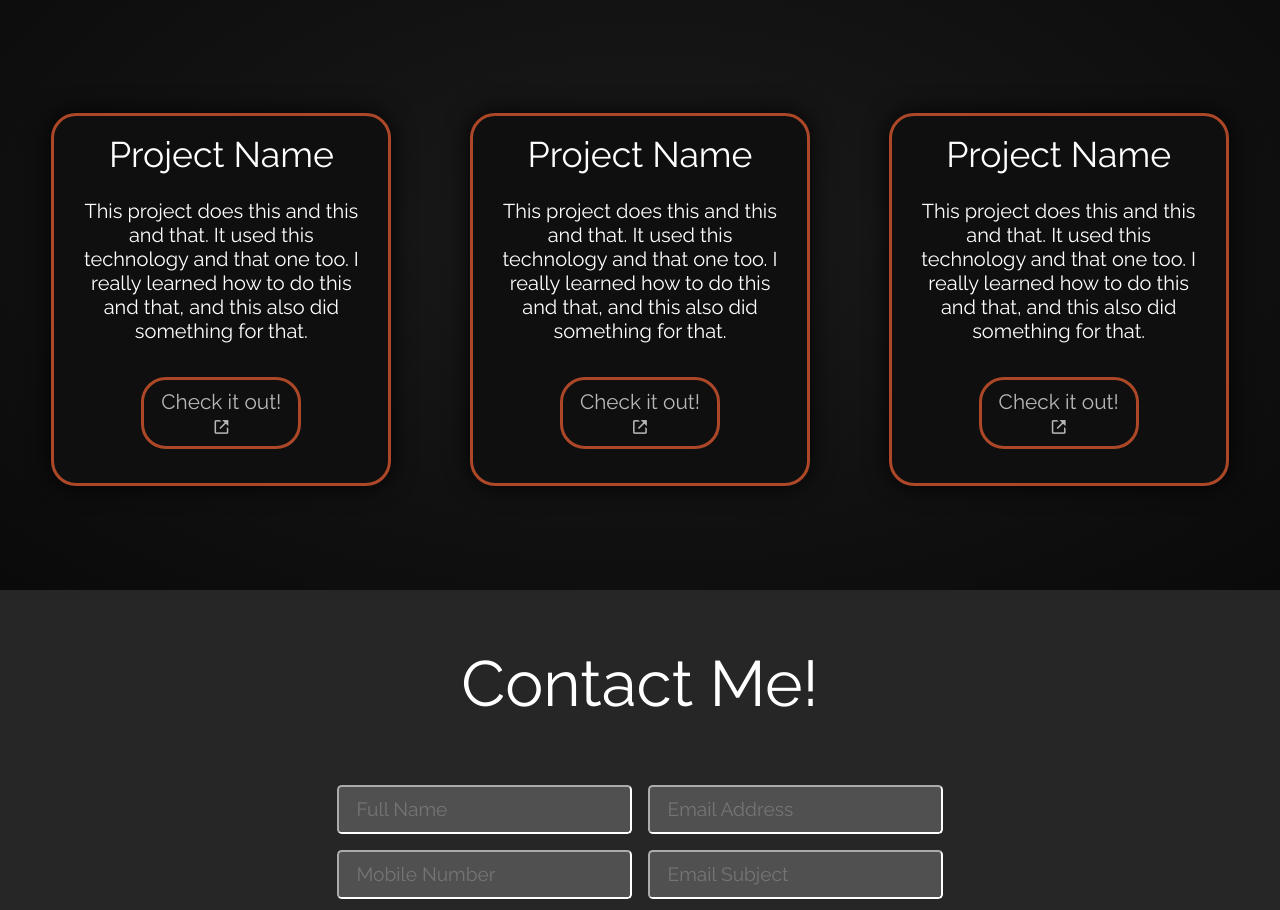
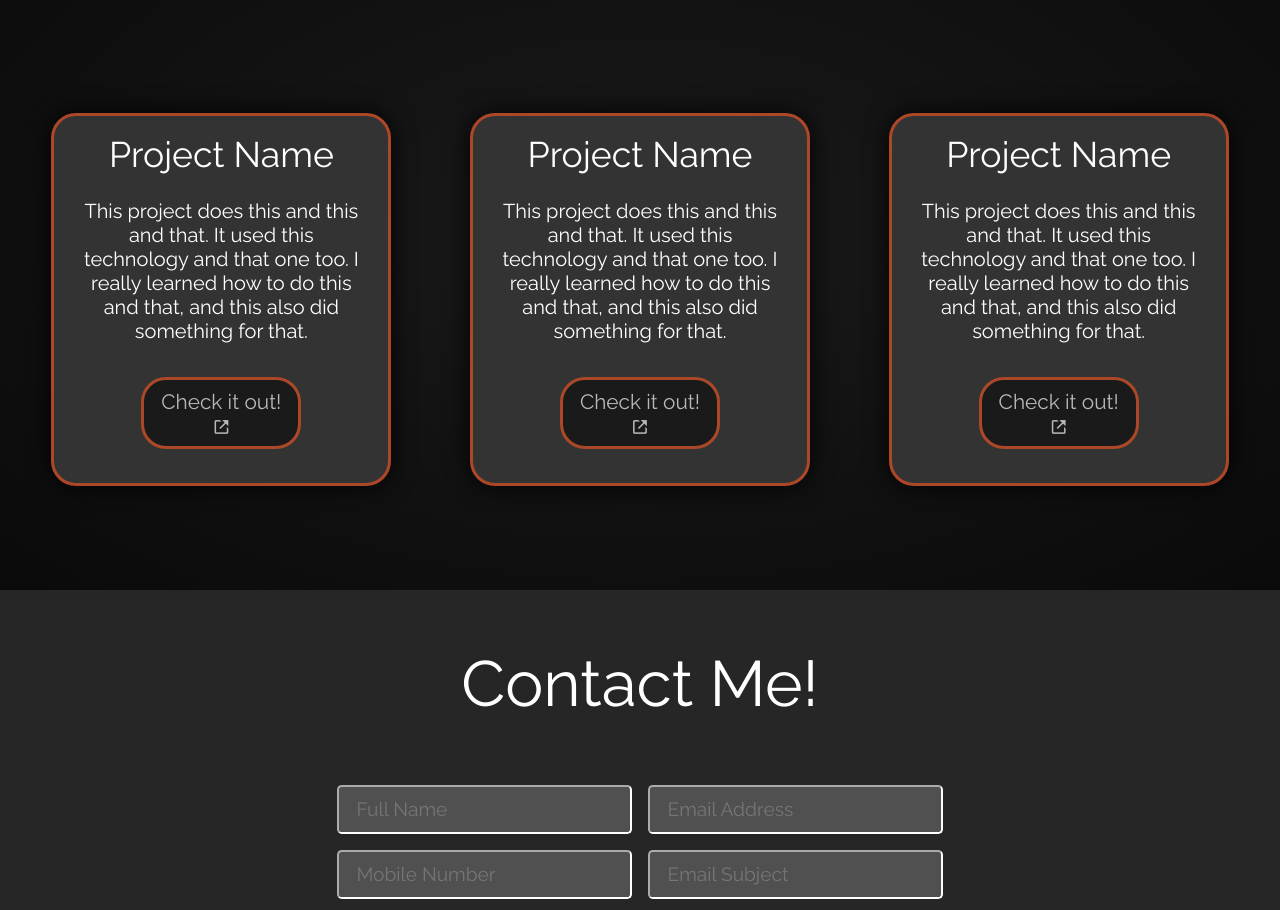
Before and after one commit to devin-w-rogers/thesis, a React (Create React App) app in the folder myapp/: page / in a window 1280 px wide. Shown: the part 1650-2560 px from the top of the page. Built offline with nearby package versions, Linux system fonts and the light colour scheme.

Commit message:
change some colors on projects page

```diff
--- a/myapp/src/App.css
+++ b/myapp/src/App.css
@@ -577,7 +577,7 @@ h1 {
   transition: 0.3s;
   border-radius: 25px;
   border: .2rem solid var(--dim-orange);
-  background-color:#0f0f0f; /* #0a0a0a */
+  background-color:#333333; /* #0f0f0f black-ish, #333333 gray */
   text-align: center;
   margin: 0 1.5vw;
 }
@@ -616,7 +616,7 @@ h1 {
   align-items: center;
   width: 20vh;
   height: 9vh;
-  background: transparent;
+  background: #1a1a1a; /* #222222 */
   border: .2rem solid var(--dim-orange); /* #ac4828, #ac6034 */
   border-radius: 25px;
   font-size: 2.6vh;
```
